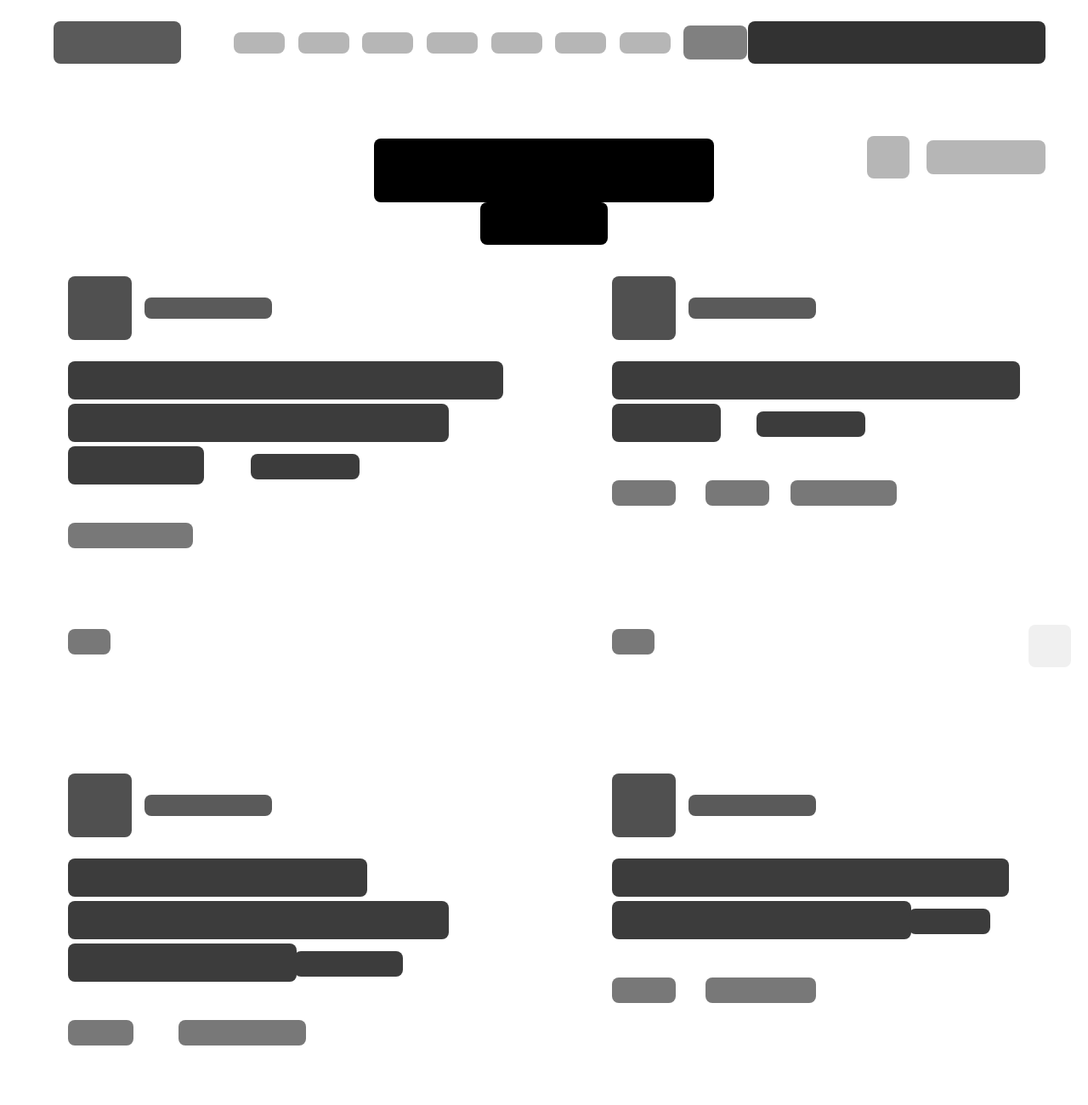
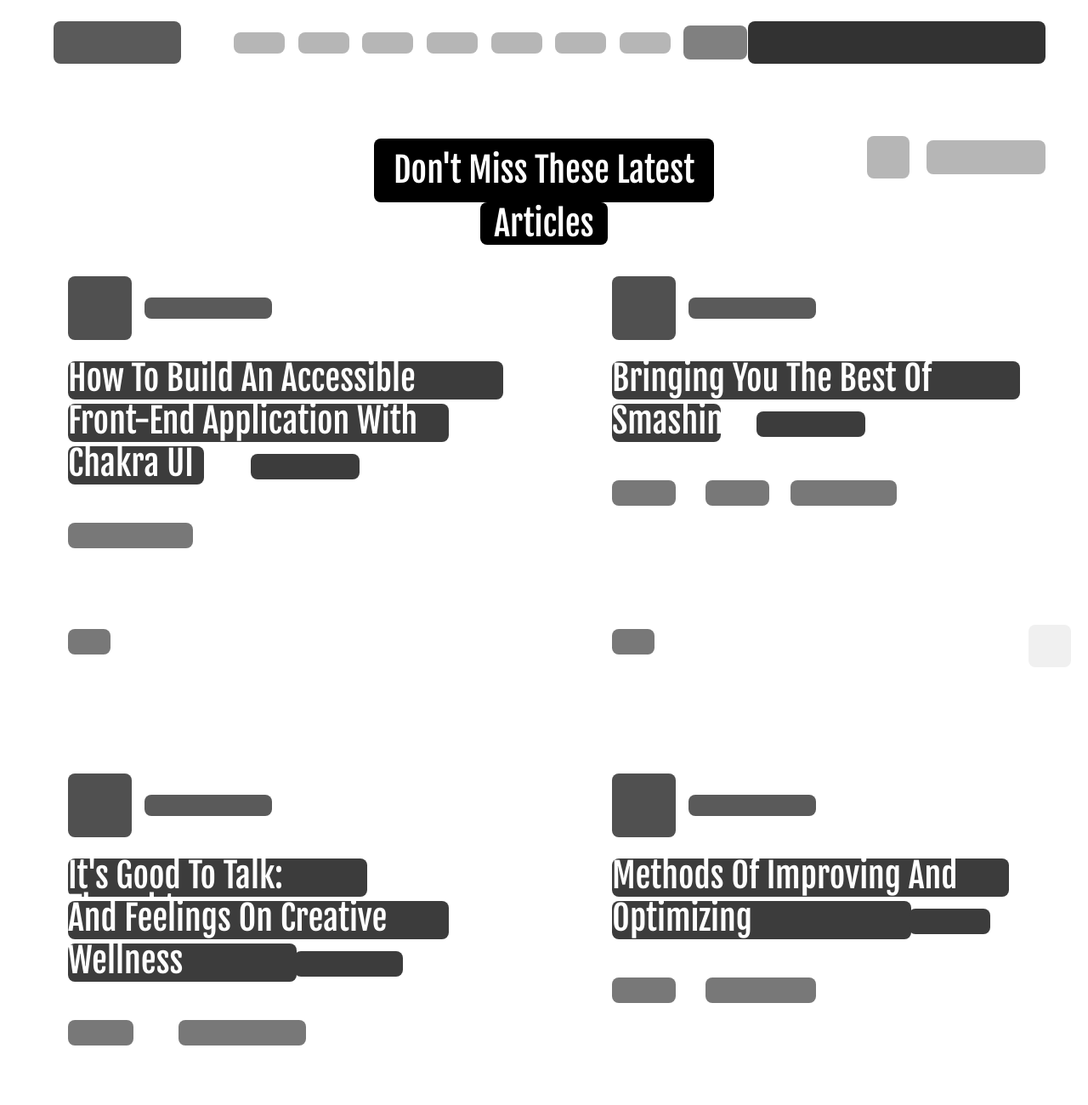
Before and after one commit to run-after/smashing-mag-heat-map, a plain HTML site: page index.html in a window 1280 px wide. Shown: the top 1300 px of the page at 85% size. Drawn offline with Linux system fonts and the light colour scheme.

Commit message:
Complete project

```diff
--- a/index.html
+++ b/index.html
@@ -4,6 +4,7 @@
     <meta charset="UTF-8">
     <title>Smashing Magazine --- For Web Designers and Deveolpers</title>
     <link rel="stylesheet" href="styles.css" type="text/css">
+    <link href="https://fonts.googleapis.com/css2?family=Arimo:wght@700&family=Fjalla+One&display=swap" rel="stylesheet">
   </head>
   <body>
     <div class="container">
@@ -23,20 +24,18 @@
 
       <div class="hero">
         <!-- second row-->
-        <div class="bigger"></div>
+        <div class="bigger">Don't Miss These Latest</div>
         <div class="color-changer wheel"></div>
         <div class="color-changer color"></div>
-        <div class="smaller"></div>
+        <div class="smaller">Articles</div>
         <!-- third row -->
         <div class="featured-article featured-article1">
           <div class="photo"></div>
           <div class="name"></div>
-
-          <div class="featured-title featured-title1"></div>
-          <div class="featured-title featured-title2"></div>
-          <div class="featured-title featured-title3"></div>
+          <div class="featured-title featured-title1">How To Build An Accessible</div>
+          <div class="featured-title featured-title2">Front-End Application With</div>
+          <div class="featured-title featured-title3">Chakra UI</div>
           <div class="comment"></div>
-
           <div class="hash hash1"></div>
           <div class="arrow"></div>
         </div>
@@ -44,9 +43,8 @@
         <div class="featured-article featured-article2">
           <div class="photo"></div>
           <div class="name"></div>
-
-          <div class="featured-title featured-title1"></div>
-          <div class="featured-title featured-title2"></div>
+          <div class="featured-title featured-title1">Bringing You The Best Of</div>
+          <div class="featured-title featured-title2">Smashing</div>
           <div class="comment"></div>
           <div class="hash hash1"></div>
           <div class="hash hash2"></div>
@@ -58,9 +56,9 @@
           <div class="photo"></div>
           <div class="name"></div>
 
-          <div class="featured-title featured-title1"></div>
-          <div class="featured-title featured-title2"></div>
-          <div class="featured-title featured-title3"></div>
+          <div class="featured-title featured-title1">It's Good To Talk: Thoughts</div>
+          <div class="featured-title featured-title2">And Feelings On Creative</div>
+          <div class="featured-title featured-title3">Wellness</div>
           <div class="comment"></div>
           <div class="hash hash1"></div>
           <div class="hash hash2"></div>
@@ -71,8 +69,8 @@
           <div class="photo"></div>
           <div class="name"></div>
 
-          <div class="featured-title featured-title1"></div>
-          <div class="featured-title featured-title2"></div>
+          <div class="featured-title featured-title1">Methods Of Improving And</div>
+          <div class="featured-title featured-title2">Optimizing</div>
           <div class="comment"></div>
           <div class="hash hash1"></div>
           <div class="hash hash2"></div>
--- a/styles.css
+++ b/styles.css
@@ -53,6 +53,9 @@ table {
   display: grid;
   grid-template-columns: repeat(4, 1fr);
   grid-template-rows: 100px 1fr;
+  color: white;
+  font-family: 'Fjalla One', sans-serif;
+  font-size: 2.5em;
 }
 
 div {
@@ -134,6 +137,8 @@ header{
   background: black;
   grid-column: 1 / -1;
   grid-row: 1 / 2;
+  text-align: center;
+  line-height: 75px;
 }
 
 .smaller {
@@ -143,6 +148,8 @@ header{
   background: black;
   grid-column: 1 / -1;
   grid-row: 1 / 2;
+  text-align: center;
+  line-height: 50px;
 }
 
 .color-changer {
```
